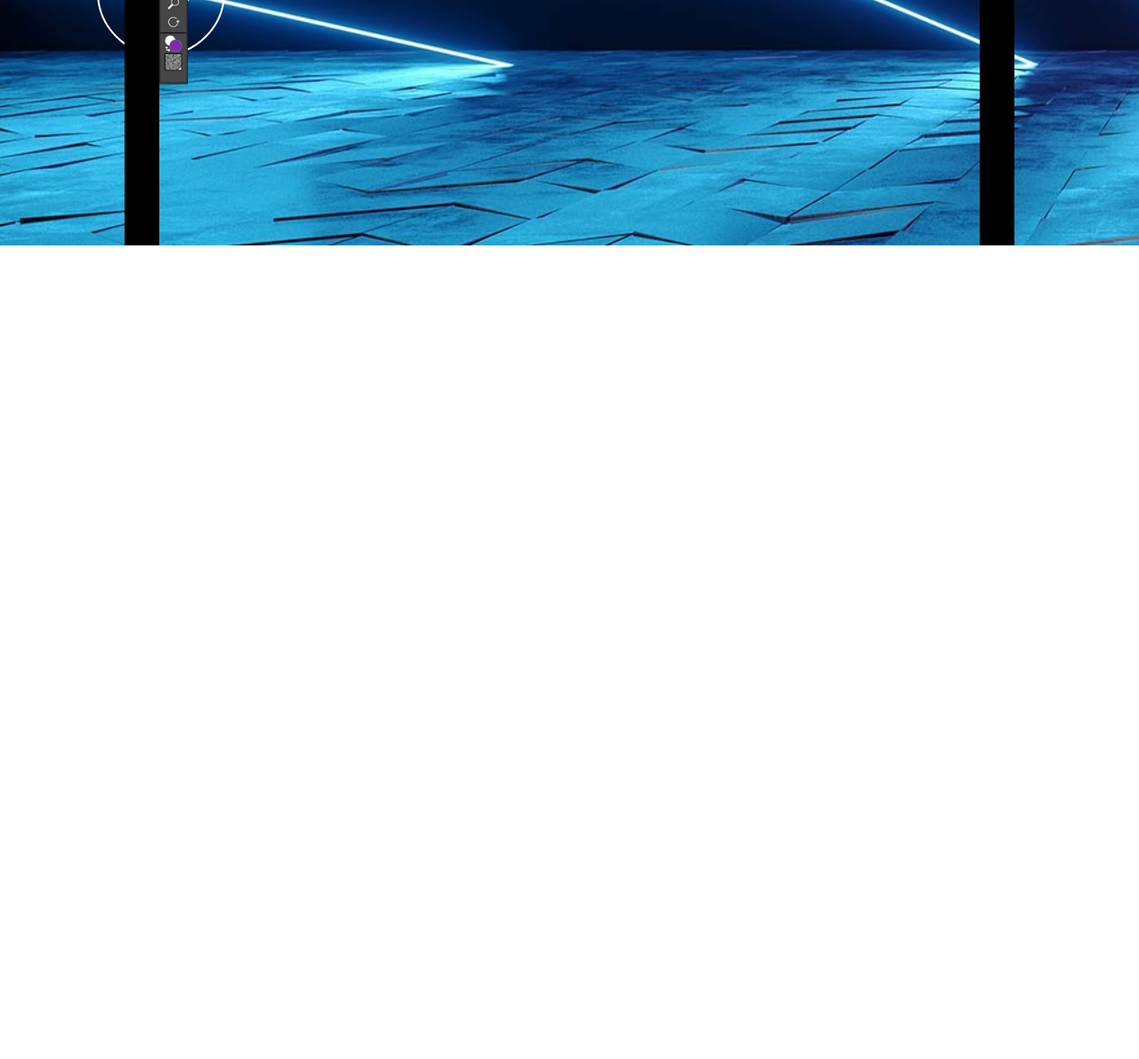
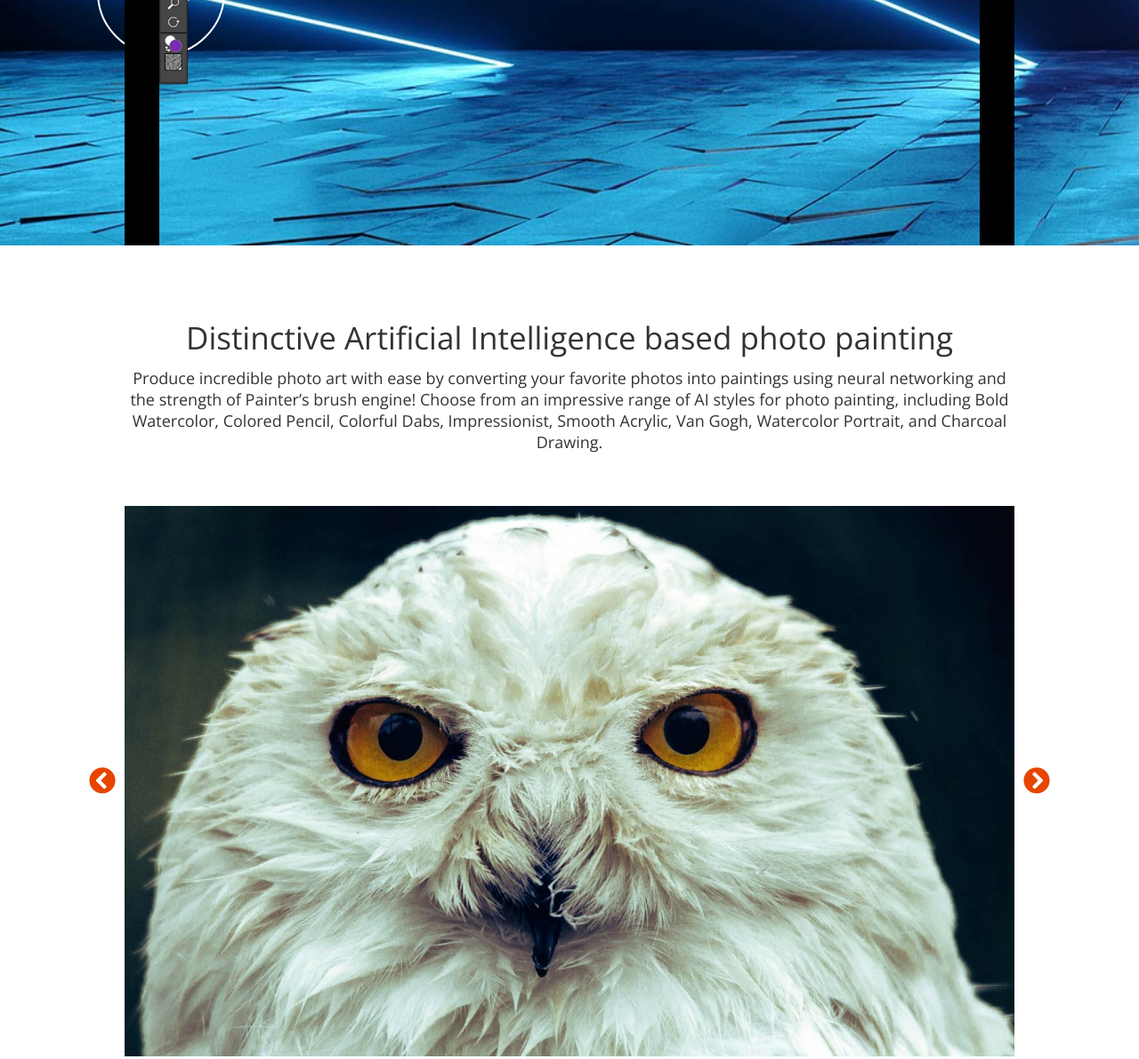
Before and after one commit to FabioMezzina/sass-painter, a website: page index.html in a window 1280 px wide. Shown: the part 1239-2430 px from the top of the page at 89% size. Before the commit the page ends 1539 px from the top, so only its background shows below. Drawn offline with nearby package versions, Linux system fonts and the light colour scheme.

Commit message:
add painting section

```diff
--- a/index.html
+++ b/index.html
@@ -183,7 +183,17 @@
       </div>
     </section>
     <!-- PAINTING -->
-    <section class="painting"></section>
+    <section class="painting">
+      <div class="container text-center">
+        <h2 class="mb-10">Distinctive Artificial Intelligence based photo painting</h2>
+        <p class="mb-60">Produce incredible photo art with ease by converting your favorite photos into paintings using neural networking and the strength of Painter’s brush engine! Choose from an impressive range of AI styles for photo painting, including Bold Watercolor, Colored Pencil, Colorful Dabs, Impressionist, Smooth Acrylic, Van Gogh, Watercolor Portrait, and Charcoal Drawing.</p>
+        <div class="painting-img">
+          <img src="./img/before-04.jpg" alt="before">
+          <i class="fas fa-chevron-circle-right right"></i>
+          <i class="fas fa-chevron-circle-left left"></i>
+        </div>
+      </div>
+    </section>
     <!-- BACKGROUND ATTACH -->
     <section class="bg-attach"></section>
     <!-- PAINTING TOOLS -->
--- a/src/scss/main.scss
+++ b/src/scss/main.scss
@@ -12,3 +12,5 @@
 @import "partials/product-nav";
 // Quick start
 @import "partials/quick-start";
+// Painting
+@import "partials/painting";
--- /dev/null
+++ b/src/scss/partials/_painting.scss
@@ -0,0 +1,33 @@
+.painting {
+  padding: 80px 0;
+  color: nth($colors, 2);
+  .container {
+    max-width: 1000px;
+  }
+  h2 {
+    font-weight: 400;
+  }
+}
+
+.painting-img {
+  position: relative;
+  margin: 0 auto;
+  width: 1000px;
+  img {
+    display: block;
+    width: 100%;
+  }
+  i {
+    position: absolute;
+    top: 50%;
+    transform: translateY(-50%);
+    font-size: 30px;
+    color: nth($colors, 5);
+    &.left {
+      left: -40px;
+    }
+    &.right {
+      right: -40px;
+    }
+  }
+}
--- a/src/scss/partials/_utilities.scss
+++ b/src/scss/partials/_utilities.scss
@@ -10,7 +10,7 @@
   width: 1600px;
 }
 
-@for $i from 1 to 13 {
+@for $i from 1 through 12 {
   .col-#{$i} {
     padding: 15px;
     width: (100% / (12 / $i));
@@ -52,15 +52,9 @@
   text-align: center;
 }
 
-.mb-30 {
-  margin-bottom: 30px;
+
+@for $i from 1 through 6 {
+  .mb-#{$i * 10} {
+    margin-bottom: $i * 10px;
+  }
 }
-.mb-20 {
-  margin-bottom: 20px;
-}
-.mb-10 {
-  margin-bottom: 10px;
-}
-.mb-5 {
-  margin-bottom: 5px;
-}
--- a/src/scss/partials/_variables.scss
+++ b/src/scss/partials/_variables.scss
@@ -1,4 +1,9 @@
-$colors: #fff, rgb(51,51,51), rgb(152,152,152), rgb(0, 156, 255);
+$colors:#fff,
+      rgb(51,51,51),
+      rgb(152,152,152),
+      rgb(0, 156, 255),
+      rgb(231, 69, 0);
+
 $bg-colors: rgb(16,16,16), rgb(230,230,230), rgb(102,102,102), rgb(40, 172, 255), rgb(246,246,246);
 
 $font-sizes: 18px, 16px, 14px, 12px, 10px;
```
Also changed, not shown: dist/css/main.css, img/before-04.jpg (added).
